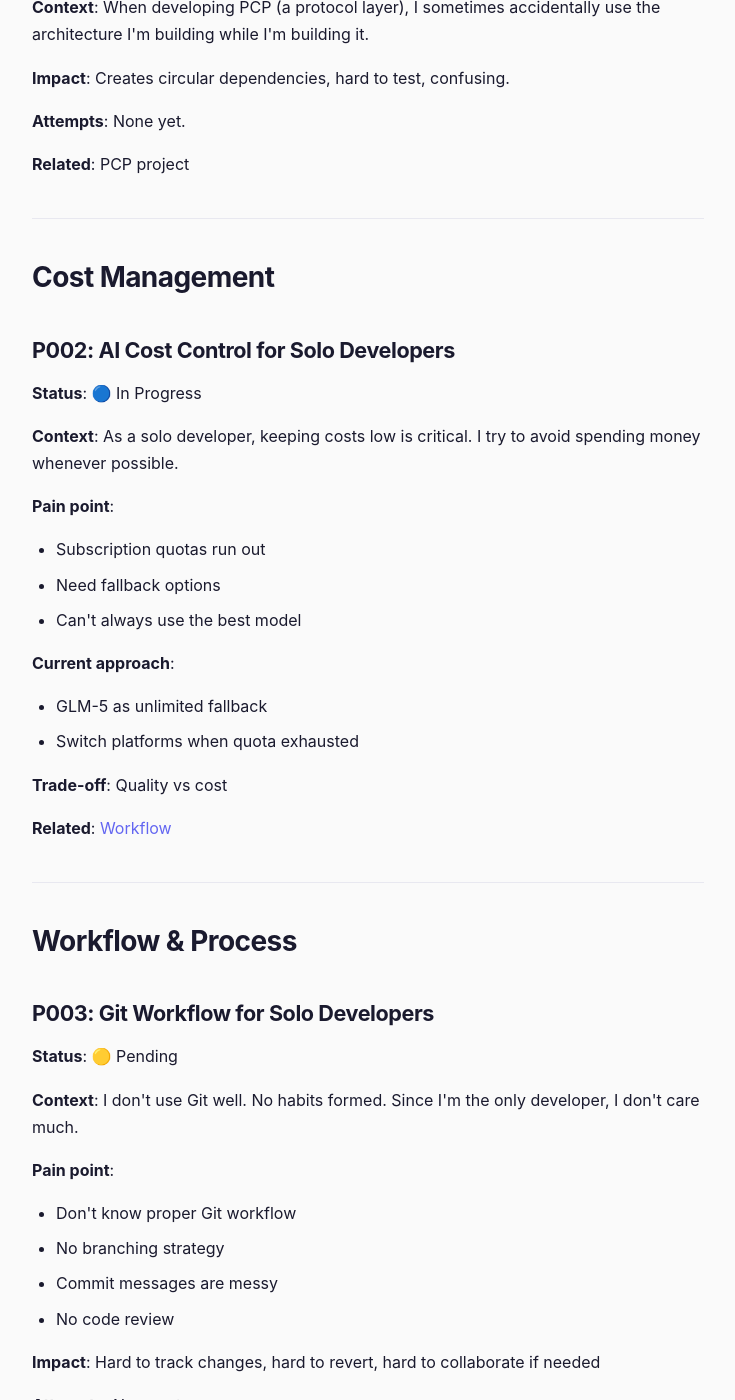
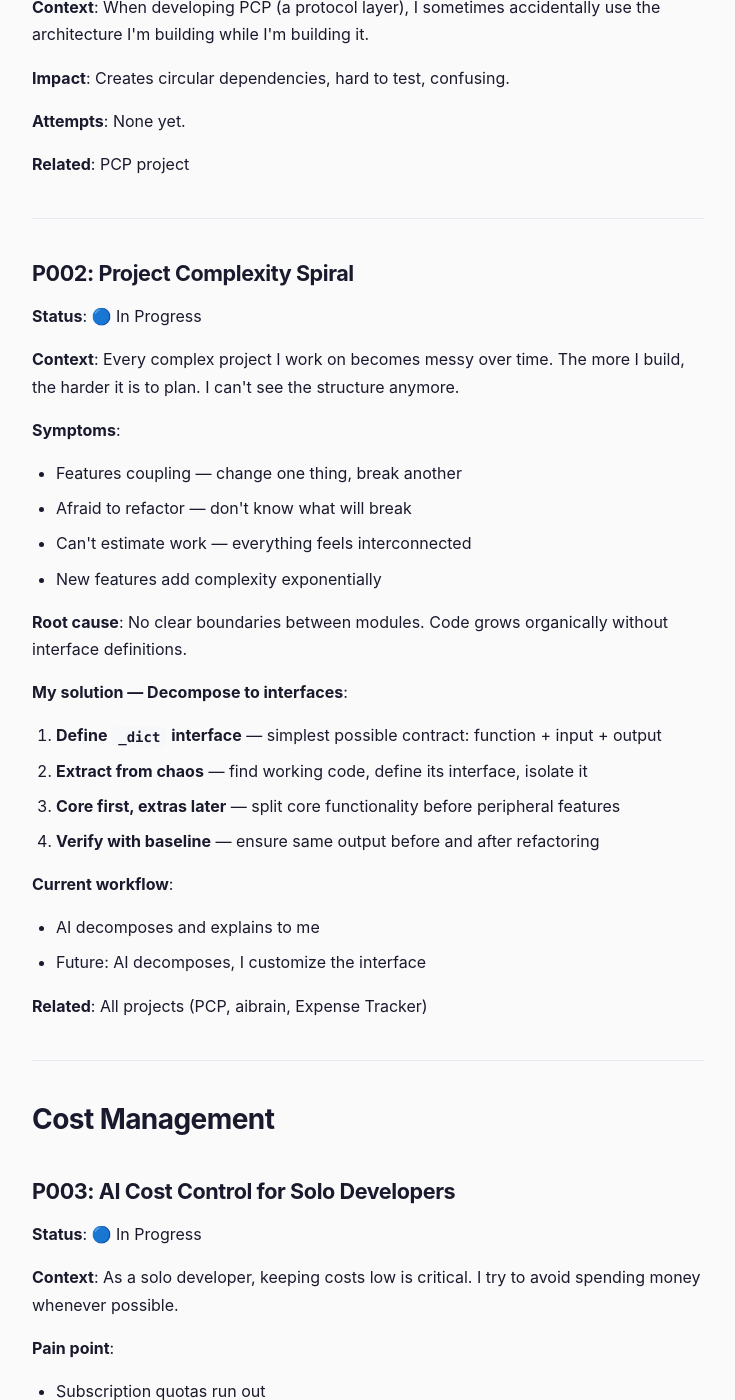
Before and after one commit to JohnnyHua/JohnnyHua.github.io, a Jekyll site: the page built from problems/index.md, in a window 1280 px wide and 1400 px high, scrolled down 818 px. Shown: the whole window, without its empty margins (272-1007 px from the left). Built offline with Jekyll 4.4.1, drawn with Linux system fonts in a browser that asks for light colours; some of the changed text lies outside the part shown.

Commit message:
feat(problems): add P002 Project Complexity Spiral

```diff
--- a/problems/index.md
+++ b/problems/index.md
@@ -55,10 +55,65 @@ title: Problems
 
 <hr>
 
+<h3>P002: <span data-lang="en">Project Complexity Spiral</span><span data-lang="zh" style="display: none;">项目复杂度失控</span></h3>
+
+<div data-lang="en">
+<p><strong>Status</strong>: 🔵 In Progress</p>
+<p><strong>Context</strong>: Every complex project I work on becomes messy over time. The more I build, the harder it is to plan. I can't see the structure anymore.</p>
+<p><strong>Symptoms</strong>:</p>
+<ul>
+  <li>Features coupling — change one thing, break another</li>
+  <li>Afraid to refactor — don't know what will break</li>
+  <li>Can't estimate work — everything feels interconnected</li>
+  <li>New features add complexity exponentially</li>
+</ul>
+<p><strong>Root cause</strong>: No clear boundaries between modules. Code grows organically without interface definitions.</p>
+<p><strong>My solution — Decompose to interfaces</strong>:</p>
+<ol>
+  <li><strong>Define <code>_dict</code> interface</strong> — simplest possible contract: function + input + output</li>
+  <li><strong>Extract from chaos</strong> — find working code, define its interface, isolate it</li>
+  <li><strong>Core first, extras later</strong> — split core functionality before peripheral features</li>
+  <li><strong>Verify with baseline</strong> — ensure same output before and after refactoring</li>
+</ol>
+<p><strong>Current workflow</strong>:</p>
+<ul>
+  <li>AI decomposes and explains to me</li>
+  <li>Future: AI decomposes, I customize the interface</li>
+</ul>
+<p><strong>Related</strong>: All projects (PCP, aibrain, Expense Tracker)</p>
+</div>
+<div data-lang="zh" style="display: none;">
+<p><strong>状态</strong>: 🔵 进行中</p>
+<p><strong>背景</strong>: 每个复杂项目做着做着就乱了。越做越没法规划。看不到结构。</p>
+<p><strong>症状</strong>：</p>
+<ul>
+  <li>功能耦合 — 改一处，坏多处</li>
+  <li>不敢重构 — 不知道会破坏什么</li>
+  <li>无法估时 — 感觉什么都连在一起</li>
+  <li>新功能让复杂度指数级增长</li>
+</ul>
+<p><strong>根本原因</strong>: 模块之间没有清晰的边界。代码有机生长，没有接口定义。</p>
+<p><strong>我的解法 — 拆解到接口</strong>：</p>
+<ol>
+  <li><strong>定义 <code>_dict</code> 接口</strong> — 最简单的契约：功能 + 输入 + 输出</li>
+  <li><strong>从混乱中提取</strong> — 找到能用的代码，定义接口，隔离出来</li>
+  <li><strong>先核心，后额外</strong> — 先拆核心功能，再拆周边功能</li>
+  <li><strong>Baseline 验证</strong> — 确保修改前后输出一致</li>
+</ol>
+<p><strong>当前工作流</strong>：</p>
+<ul>
+  <li>AI 拆解，讲给我听</li>
+  <li>日后：AI 拆解，我来定制接口</li>
+</ul>
+<p><strong>相关</strong>: 所有项目（PCP、aibrain、记账）</p>
+</div>
+
+<hr>
+
 <h2 data-lang="en">Cost Management</h2>
 <h2 data-lang="zh" style="display: none;">成本管理</h2>
 
-<h3>P002: <span data-lang="en">AI Cost Control for Solo Developers</span><span data-lang="zh" style="display: none;">个人开发者的 AI 成本控制</span></h3>
+<h3>P003: <span data-lang="en">AI Cost Control for Solo Developers</span><span data-lang="zh" style="display: none;">个人开发者的 AI 成本控制</span></h3>
 
 <div data-lang="en">
 <p><strong>Status</strong>: 🔵 In Progress</p>
@@ -100,7 +155,7 @@ title: Problems
 <h2 data-lang="en">Workflow &amp; Process</h2>
 <h2 data-lang="zh" style="display: none;">流程与工作流</h2>
 
-<h3>P003: <span data-lang="en">Git Workflow for Solo Developers</span><span data-lang="zh" style="display: none;">个人开发者的 Git 工作流</span></h3>
+<h3>P004: <span data-lang="en">Git Workflow for Solo Developers</span><span data-lang="zh" style="display: none;">个人开发者的 Git 工作流</span></h3>
 
 <div data-lang="en">
 <p><strong>Status</strong>: 🟡 Pending</p>
@@ -129,7 +184,7 @@ title: Problems
 <p><strong>尝试</strong>: 暂无。</p>
 </div>
 
-<h3>P004: <span data-lang="en">Context Handoff Across Platforms</span><span data-lang="zh" style="display: none;">跨平台上下文交接</span></h3>
+<h3>P005: <span data-lang="en">Context Handoff Across Platforms</span><span data-lang="zh" style="display: none;">跨平台上下文交接</span></h3>
 
 <div data-lang="en">
 <p><strong>Status</strong>: 🟢 Solved</p>
@@ -159,7 +214,7 @@ title: Problems
 <h2 data-lang="en">Technical Issues</h2>
 <h2 data-lang="zh" style="display: none;">技术问题</h2>
 
-<h3>P005: <span data-lang="en">Mermaid Font Rendering</span><span data-lang="zh" style="display: none;">Mermaid 字体渲染</span></h3>
+<h3>P006: <span data-lang="en">Mermaid Font Rendering</span><span data-lang="zh" style="display: none;">Mermaid 字体渲染</span></h3>
 
 <div data-lang="en">
 <p><strong>Status</strong>: 🔵 In Progress</p>
@@ -186,10 +241,11 @@ title: Problems
   <thead><tr><th>#</th><th>Problem</th><th>Status</th><th>Solution</th></tr></thead>
   <tbody>
     <tr><td>P001</td><td>Self-reference in architecture design</td><td>🟡 Pending</td><td>-</td></tr>
-    <tr><td>P002</td><td>AI cost control for solo devs</td><td>🔵 In Progress</td><td>GLM-5 fallback</td></tr>
-    <tr><td>P003</td><td>Git workflow for solo devs</td><td>🟡 Pending</td><td>-</td></tr>
-    <tr><td>P004</td><td>Context handoff across platforms</td><td>🟢 Solved</td><td>automem, handoff</td></tr>
-    <tr><td>P005</td><td>Mermaid font rendering</td><td>🔵 In Progress</td><td>Manual fonts</td></tr>
+    <tr><td>P002</td><td>Project complexity spiral</td><td>🔵 In Progress</td><td>_dict interface decomposition</td></tr>
+    <tr><td>P003</td><td>AI cost control for solo devs</td><td>🔵 In Progress</td><td>GLM-5 fallback</td></tr>
+    <tr><td>P004</td><td>Git workflow for solo devs</td><td>🟡 Pending</td><td>-</td></tr>
+    <tr><td>P005</td><td>Context handoff across platforms</td><td>🟢 Solved</td><td>automem, handoff</td></tr>
+    <tr><td>P006</td><td>Mermaid font rendering</td><td>🔵 In Progress</td><td>Manual fonts</td></tr>
   </tbody>
 </table>
 </div>
@@ -198,10 +254,11 @@ title: Problems
   <thead><tr><th>#</th><th>问题</th><th>状态</th><th>解决方案</th></tr></thead>
   <tbody>
     <tr><td>P001</td><td>架构设计的自指问题</td><td>🟡 待解决</td><td>-</td></tr>
-    <tr><td>P002</td><td>个人开发者的 AI 成本控制</td><td>🔵 进行中</td><td>GLM-5 备用</td></tr>
-    <tr><td>P003</td><td>个人开发者的 Git 工作流</td><td>🟡 待解决</td><td>-</td></tr>
-    <tr><td>P004</td><td>跨平台上下文交接</td><td>🟢 已解决</td><td>automem, handoff</td></tr>
-    <tr><td>P005</td><td>Mermaid 字体渲染</td><td>🔵 进行中</td><td>手动字体</td></tr>
+    <tr><td>P002</td><td>项目复杂度失控</td><td>🔵 进行中</td><td>_dict 接口拆解</td></tr>
+    <tr><td>P003</td><td>个人开发者的 AI 成本控制</td><td>🔵 进行中</td><td>GLM-5 备用</td></tr>
+    <tr><td>P004</td><td>个人开发者的 Git 工作流</td><td>🟡 待解决</td><td>-</td></tr>
+    <tr><td>P005</td><td>跨平台上下文交接</td><td>🟢 已解决</td><td>automem, handoff</td></tr>
+    <tr><td>P006</td><td>Mermaid 字体渲染</td><td>🔵 进行中</td><td>手动字体</td></tr>
   </tbody>
 </table>
 </div>
```
